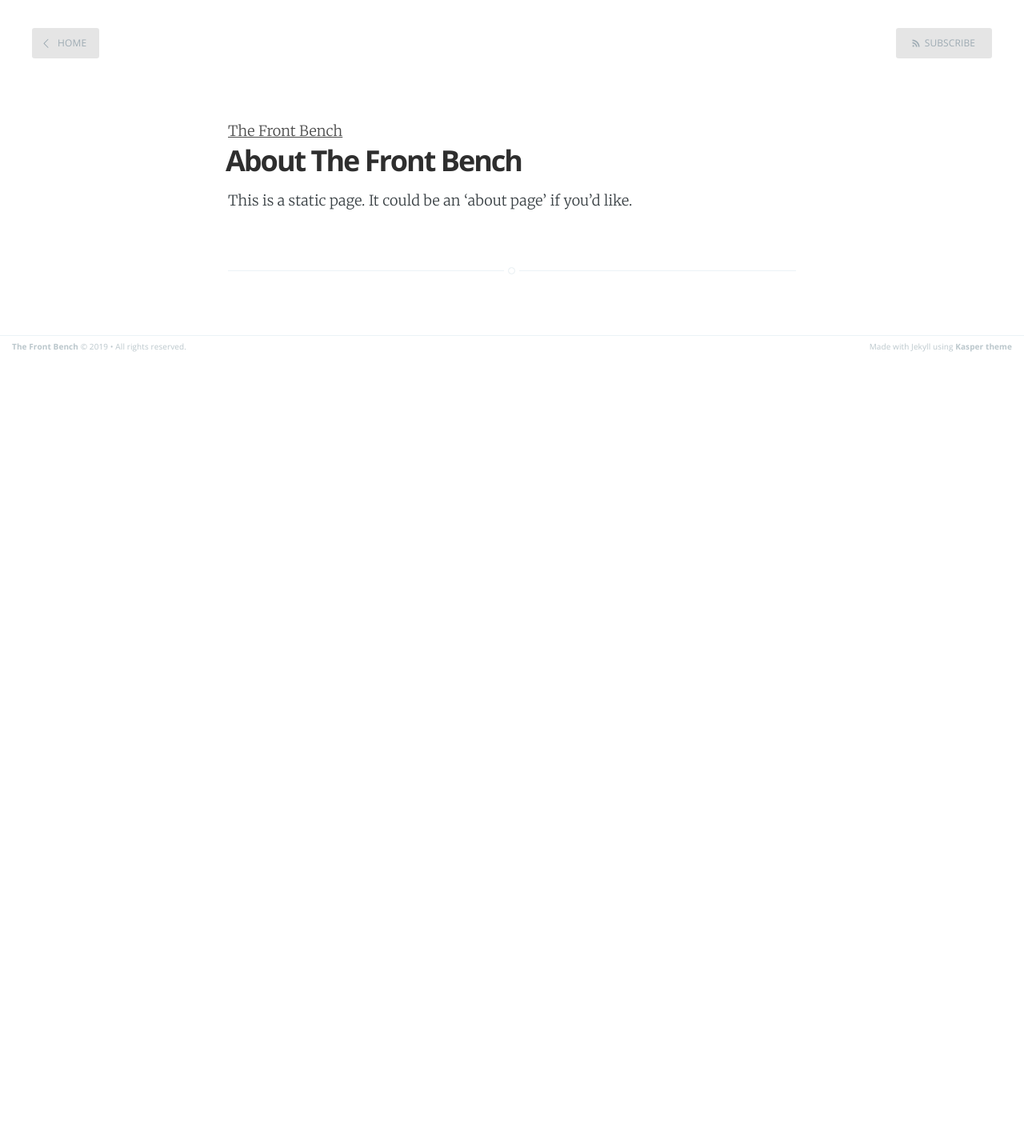
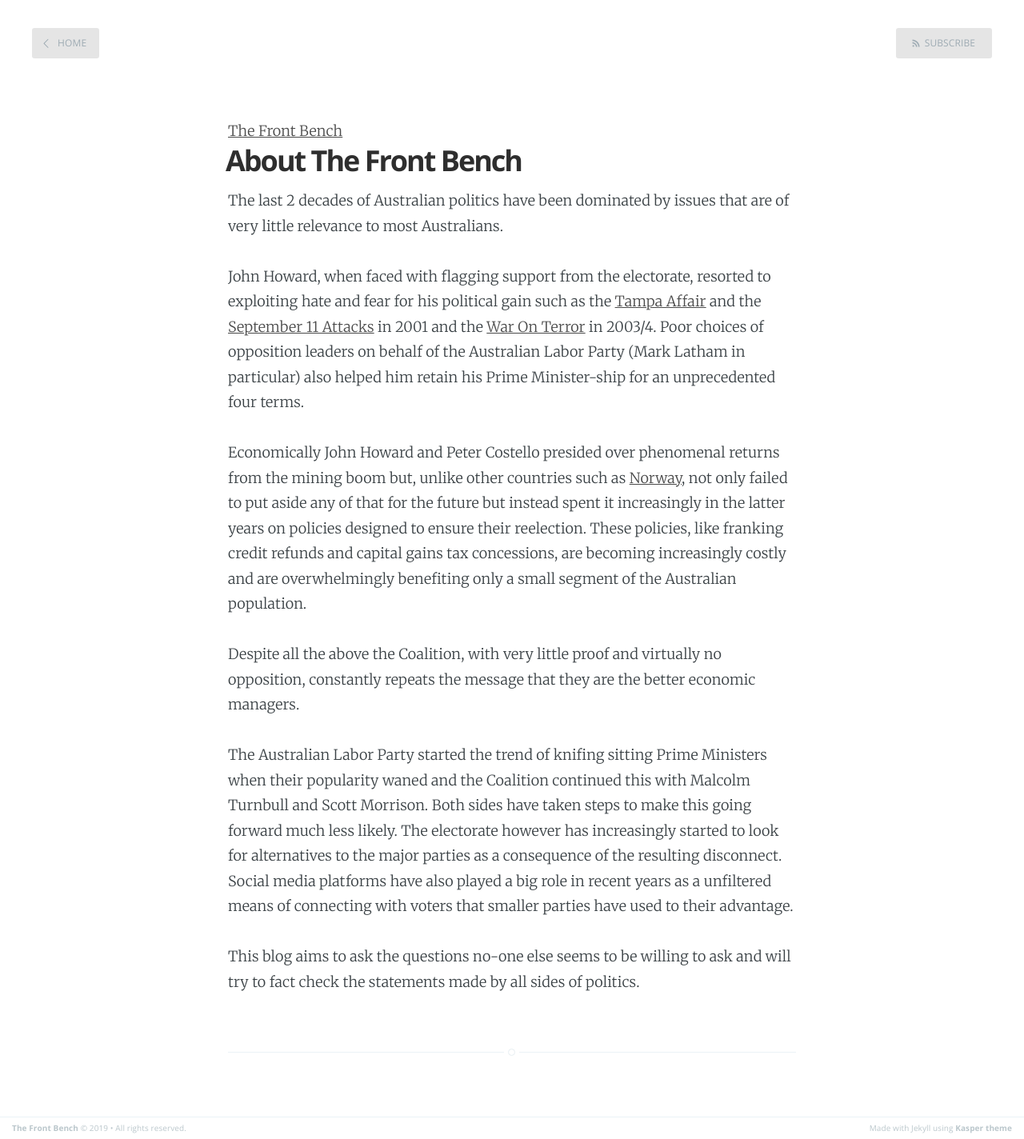
Before and after one commit to frontben-ch/frontben-ch.github.io, a Jekyll site: the page built from about.md, in a window 1280 px wide. Shown: the whole page at 80% size. Built offline with Jekyll 4.4.1, drawn with Linux system fonts in a browser that asks for light colours; before the commit the page ends 900 px from its top, so only the background shows below that.

Commit message:
updated about

```diff
--- a/about.md
+++ b/about.md
@@ -3,4 +3,30 @@ layout: page
 title: About The Front Bench
 ---
 
-This is a static page. It could be an 'about page' if you'd like.
+The last 2 decades of Australian politics have been dominated by issues that are of very little relevance
+to most Australians.
+
+John Howard, when faced with flagging support from the electorate, resorted to exploiting
+hate and fear for his political gain such as the [Tampa Affair](https://en.wikipedia.org/wiki/Tampa_affair) and the
+[September 11 Attacks](https://en.wikipedia.org/wiki/11_September_attacks) in 2001 and the
+[War On Terror](https://en.wikipedia.org/wiki/War_on_Terror) in 2003/4. Poor choices of opposition leaders on behalf
+of the Australian Labor Party (Mark Latham in particular) also helped him retain his Prime Minister-ship for an
+unprecedented four terms.
+
+Economically John Howard and Peter Costello presided over phenomenal returns from the mining boom but, unlike
+other countries such as [Norway](https://en.wikipedia.org/wiki/Government_Pension_Fund_of_Norway), not only failed to
+put aside any of that for the future but instead spent it increasingly in the latter years on policies designed to
+ensure their reelection. These policies, like franking credit refunds and capital gains tax concessions, are
+becoming increasingly costly and are overwhelmingly benefiting only a small segment of the Australian population.
+
+Despite all the above the Coalition, with very little proof and virtually no opposition, constantly repeats the
+message that they are the better economic managers.
+
+The Australian Labor Party started the trend of knifing sitting Prime Ministers when their popularity waned and the
+Coalition continued this with Malcolm Turnbull and Scott Morrison. Both sides have taken steps to make this going
+forward much less likely. The electorate however has increasingly started to look for alternatives to the major parties
+as a consequence of the resulting disconnect. Social media platforms have also played a big role in recent years
+as a unfiltered means of connecting with voters that smaller parties have used to their advantage.
+
+This blog aims to ask the questions no-one else seems to be willing to ask and will try to fact check the statements
+made by all sides of politics.
```
